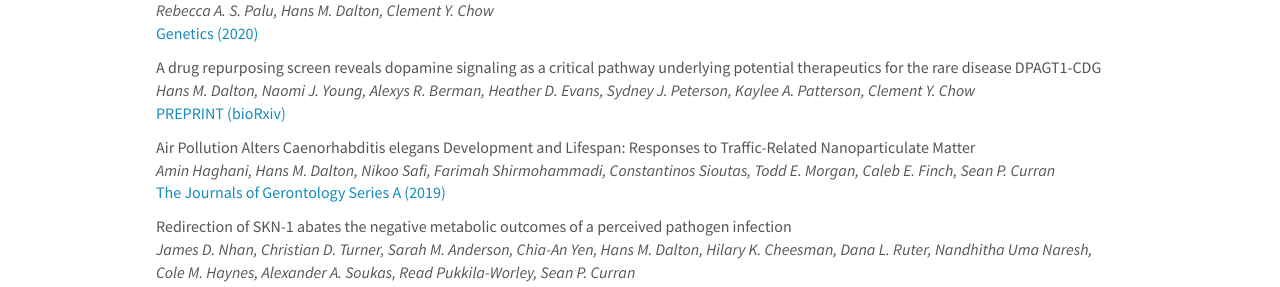
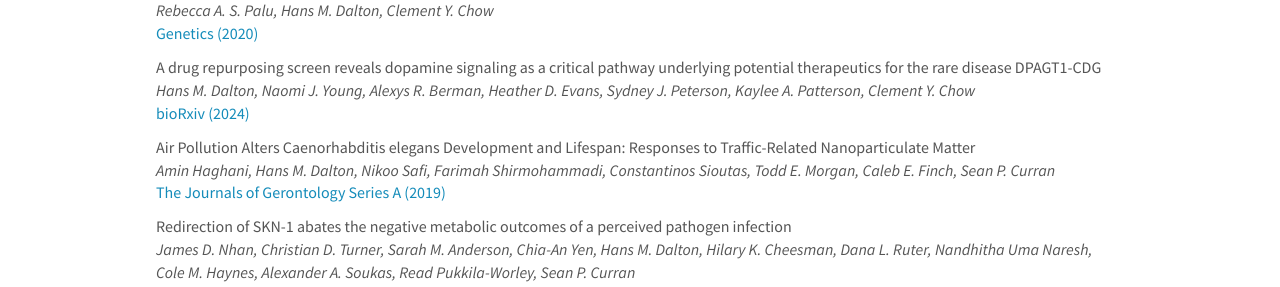
Before and after one commit to hansmdalton/hansmdalton.github.io, a Jekyll site: the page built from _pages/publications.md, in a window 1280 px wide and 900 px high, scrolled down 752 px. Shown: the part 157-444 px from the top of the window. Built offline with Jekyll 4.4.1, drawn with Linux system fonts in a browser that asks for light colours; nearby versions of some CDN libraries.

Commit message:
Update publist.yml

```diff
--- a/_data/publist.yml
+++ b/_data/publist.yml
@@ -18,11 +18,11 @@
 
 - title: "A drug repurposing screen reveals dopamine signaling as a critical pathway underlying potential therapeutics for the rare disease DPAGT1-CDG"
   image: PLOSGen_2018.png
-  description: Using a drug repurposing screen, we find multiple therapeutics capable of improving a model of DPAGT1-CDG. Specifically, we identify dopamine signaling as a new potential therapeutic and new interacting pathway.
+  description: (PREPRINT) Using a drug repurposing screen, we find multiple therapeutics capable of improving a model of DPAGT1-CDG. Specifically, we identify dopamine signaling as a new potential therapeutic and new interacting pathway.
   authors: Hans M. Dalton, Naomi J. Young, Alexys R. Berman, Heather D. Evans, Sydney J. Peterson, Kaylee A. Patterson, Clement Y. Chow
   link:
     url: https://www.biorxiv.org/content/10.1101/2024.06.12.597770v1
-    display: PREPRINT (bioRxiv)
+    display: bioRxiv (2024)
   highlight: 0
 
 - title: "Air Pollution Alters Caenorhabditis elegans Development and Lifespan: Responses to Traffic-Related Nanoparticulate Matter"
```
